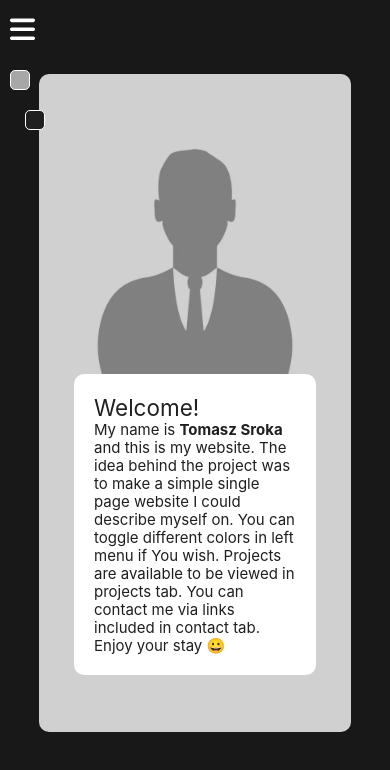
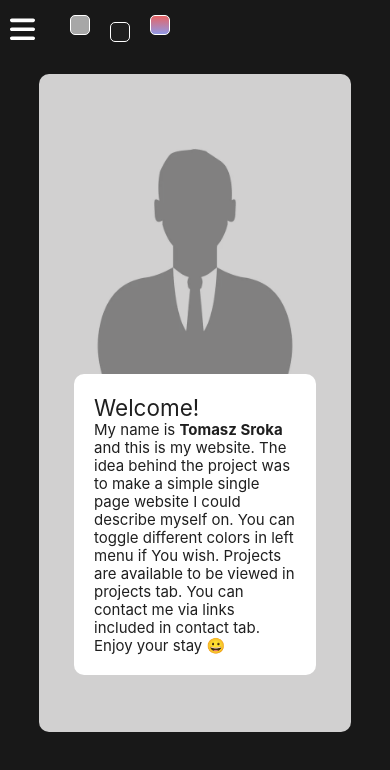
Before and after one commit to khamtaler/portfolio, a Vue app: page / in a window 390 px wide. Shown: the top 770 px of the page. Built offline with nearby package versions, Linux system fonts and the light colour scheme.

Commit message:
colors menu fixing position on mobile

```diff
--- a/src/components/ColorButton.vue
+++ b/src/components/ColorButton.vue
@@ -1,5 +1,5 @@
 <template>
-	<button class="button button--color" :class="colorClass" :title="title"></button>
+	<button type="button" class="button button--color" :class="colorClass" :title="title"></button>
 </template>
 
 <script>
--- a/src/components/ColorsAside.vue
+++ b/src/components/ColorsAside.vue
@@ -12,12 +12,12 @@
 			title="dark"
 			@click="changeColor(`dark`)"
 		/>
-		<!-- <ColorButton
-			:class="{ active: active === 'colorful' }"
+		<ColorButton
+			:class="{ active: active === 'colorfule' }"
 			colorClass="button--color---colorful"
-			title="colorful"
-			@click="changeColor(`colorful`)"
-		/> -->
+			title="colorfule"
+			@click="changeColor(`colorfule`)"
+		/>
 	</aside>
 </template>
 
@@ -50,26 +50,32 @@ export default {
 <style lang="scss" scoped>
 .colorMenu {
 	display: flex;
-	flex-direction: column;
+	flex-direction: row;
 	gap: 20px;
 	z-index: 2;
 	position: absolute;
-	top: 50px;
-	left: 10px;
+	top: 15px;
+	left: 70px;
 }
 .colorMenu .active {
-	left: 15px;
+	top: 7px;
 }
 @media (min-width: 1320px) {
 	.colorMenu {
 		left: -15px;
 	}
-}
-@media (max-width: 840px) {
-	.colorMenu {
-		top: 70px;
+	.colorMenu .active {
+		left: 15px;
 	}
 }
+@media (min-width: 841px) {
+	.colorMenu {
+		top: 50px;
+		left: 10px;
+		flex-direction: column;
+	}
+}
+
 // 	.colorMenu {
 // 		top: 10px;
 // 		right: 20px;
--- a/src/components/ContactForm.vue
+++ b/src/components/ContactForm.vue
@@ -12,6 +12,7 @@
 			<textarea class="contact--message" v-model="message" placeholder="input your message" />
 			<input class="contact--email" v-model="email" placeholder="Your email" />
 			<button
+				type="button"
 				class="button button--contact"
 				@click="send()"
 				@mouseover="textGo"
--- a/src/components/MenuItem.vue
+++ b/src/components/MenuItem.vue
@@ -1,6 +1,6 @@
 <template>
 	<div class="menuItem">
-		<button class="button menuItem--button">
+		<button type="button" class="button menuItem--button">
 			<slot />
 		</button>
 	</div>
--- a/src/components/Tabs.vue
+++ b/src/components/Tabs.vue
@@ -38,7 +38,7 @@ import HobbyTile from './HobbyTile.vue';
 	</Tab>
 	<Tab class="tab--content" v-if="currentTab === 'Experience'"
 		><TabItem class="tab--experience tabItem---layout">
-			<img class="tab--contentImage" src="../assets/images/Lively.webp" />
+			<img class="tab--contentImage" src="../assets/images/Lively.webp" alt="Logo" />
 			<div class="tab--desc">
 				<h3>Cracow University of Technology</h3>
 				<p>February 2021 - September 2022</p>
@@ -48,7 +48,7 @@ import HobbyTile from './HobbyTile.vue';
 			</div>
 		</TabItem>
 		<TabItem class="tab--experience tabItem---layout">
-			<img class="tab--contentImage" src="../assets/images/TuOglosLogo.webp" />
+			<img class="tab--contentImage" src="../assets/images/TuOglosLogo.webp" alt="Logo" />
 			<div class="tab--desc">
 				<h3>Grupa 133 portali łącząca Polaków w Polsce i na całym świecie</h3>
 			</div>
@@ -56,22 +56,22 @@ import HobbyTile from './HobbyTile.vue';
 	>
 	<Tab class="tab--content tabItem---layout" v-if="currentTab === 'Hobbies'">
 		<HobbyTile title="Snowboard">
-			<img class="hobbyTile--image" src="../assets/images/Snowboard.webp"
+			<img class="hobbyTile--image" src="../assets/images/Snowboard.webp" alt="Snowboard"
 		/></HobbyTile>
 		<HobbyTile title="Traveling">
-			<img class="hobbyTile--image" src="../assets/images/Travel.webp"
+			<img class="hobbyTile--image" src="../assets/images/Travel.webp" alt="Travel"
 		/></HobbyTile>
 		<HobbyTile title="Board games">
-			<img class="hobbyTile--image" src="../assets/images/BoardGames.webp"
+			<img class="hobbyTile--image" src="../assets/images/BoardGames.webp" alt="BoardGames"
 		/></HobbyTile>
 		<HobbyTile title="Sightseeing">
-			<img class="hobbyTile--image" src="../assets/images/Sightseeing.webp"
+			<img class="hobbyTile--image" src="../assets/images/Sightseeing.webp" alt="Sightseeing"
 		/></HobbyTile>
 		<HobbyTile title="Music">
-			<img class="hobbyTile--image" src="../assets/images/Music.webp"
+			<img class="hobbyTile--image" src="../assets/images/Music.webp" alt="Music"
 		/></HobbyTile>
 		<HobbyTile title="Sport">
-			<img class="hobbyTile--image" src="../assets/images/Sport.webp"
+			<img class="hobbyTile--image" src="../assets/images/Sport.webp" alt="Sport"
 		/></HobbyTile>
 	</Tab>
 </template>
```
